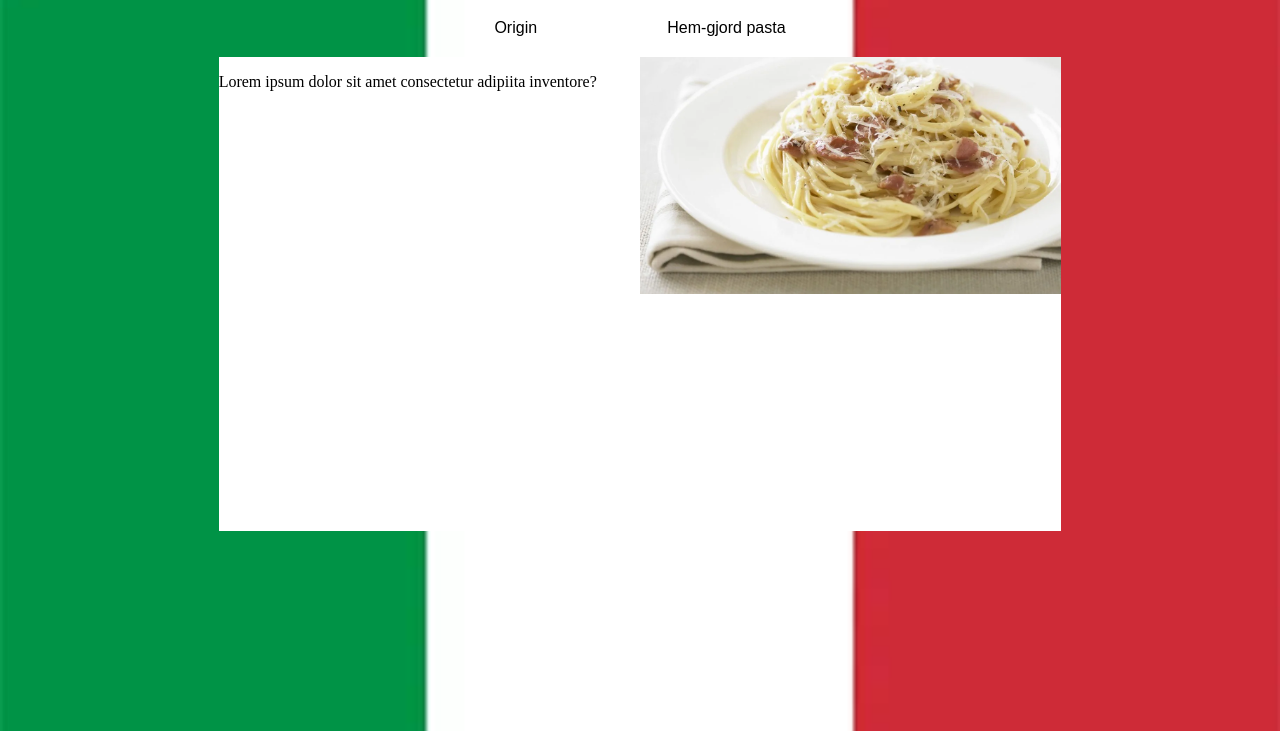
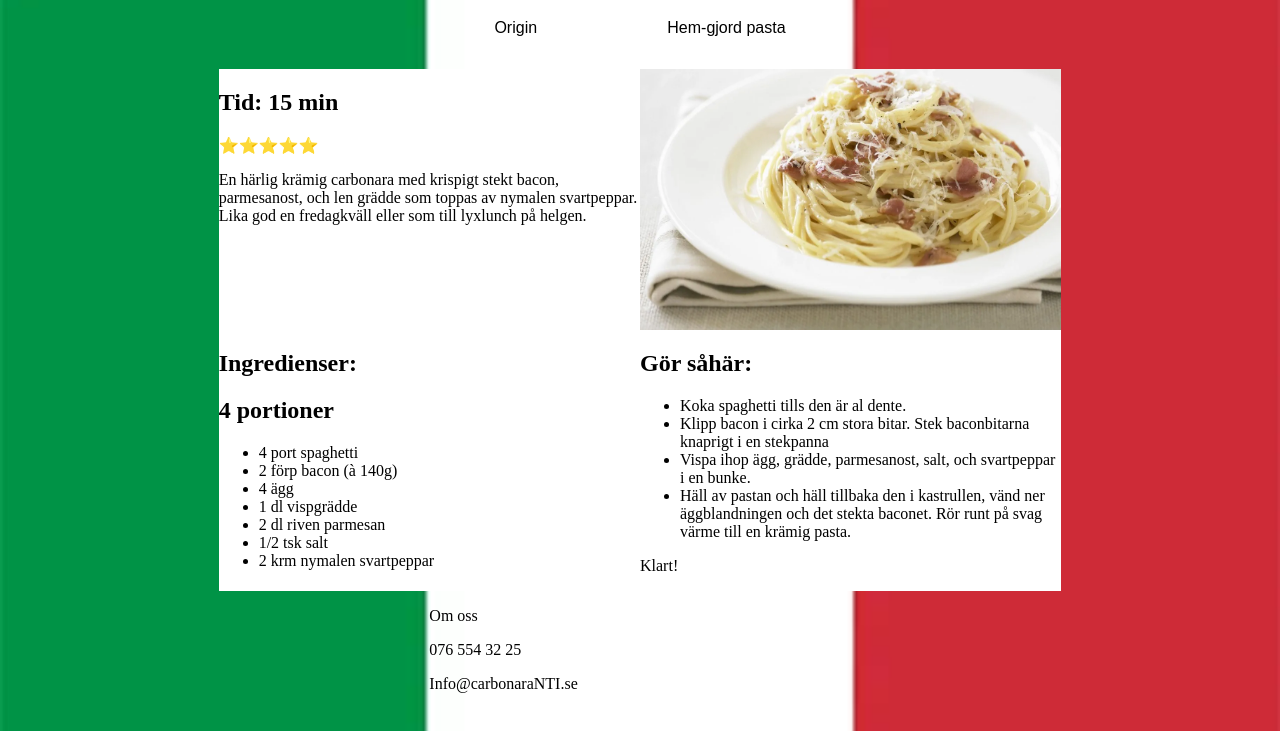
Before and after one commit to TE23E-Cal-Alstad/projekt-1, a plain HTML site: page index.html in a window 1280 px wide. Shown: the part 69-800 px from the top of the page. Drawn offline with Linux system fonts and the light colour scheme; a web font is replaced by a local one.

Commit message:
html klar

```diff
--- a/index.html
+++ b/index.html
@@ -1,15 +1,17 @@
 <!DOCTYPE html>
 <html lang="sv">
+
 <head>
     <meta charset="UTF-8">
     <meta name="viewport" content="width=device-width, initial-scale=1.0">
     <title>Projekt 1</title>
     <link rel="stylesheet" href="style.css">
 </head>
+
 <body>
     <div class="heder">
         <div id="rubrik">
-                <h1>Pasta Carbonara</h1>
+            <h1>Pasta Carbonara</h1>
         </div>
         <div class="länkar">
             <a href="https://sv.wikipedia.org/wiki/Pasta_alla_carbonara">Origin</a>
@@ -17,19 +19,51 @@
 
         </div>
     </div>
-        <div id="förklara">
-            <p>Lorem ipsum dolor sit amet consectetur adipiita inventore?</p>
+    <div id="förklara">
+        <div id="flexbox-placering">
+            <h2 id="tidram">Tid: 15 min</h2>
+            <p id="stjärnor">⭐⭐⭐⭐⭐</p>
         </div>
-        <img src="./img/spaghetticarbonara-1200x675.webp" alt="carbonara">
+        <p>En härlig krämig carbonara med krispigt stekt bacon, parmesanost, och len grädde som toppas av nymalen
+            svartpeppar. Lika god en fredagkväll eller som till lyxlunch på helgen.</p>
+    </div>
+    <img src="./img/spaghetticarbonara-1200x675.webp" alt="carbonara">
 
-        <div id="ingrediens">
-
+    <div id="ingrediens">
+        <div id="flexbox-placering">
+            <h2>Ingredienser:</h2>
+            <h2>4 portioner</h2>
         </div>
-        <div id="instruktioner">
-
+        <ul>
+            <li>4 port spaghetti</li>
+            <li>2 förp bacon (à 140g)</li>
+            <li>4 ägg</li>
+            <li>1 dl vispgrädde</li>
+            <li>2 dl riven parmesan</li>
+            <li>1/2 tsk salt</li>
+            <li>2 krm nymalen svartpeppar</li>
+        </ul>
+    </div>
+    <div id="instruktioner">
+        <h2>Gör såhär:</h2>
+        <ul>
+            <li>Koka spaghetti tills den är al dente.</li>
+            <li>Klipp bacon i cirka 2 cm stora bitar. Stek baconbitarna knaprigt i en stekpanna</li>
+            <li>Vispa ihop ägg, grädde, parmesanost, salt, och svartpeppar i en bunke.</li>
+            <li>Häll av pastan och häll tillbaka den i kastrullen, vänd ner äggblandningen och det stekta baconet. Rör runt på svag värme till en krämig pasta.</li>
+        </ul>
+        <p>Klart!</p>
+    </div>
+    <footer>
+        <div id="flexbox-placering">
+            <p>Om oss</p>
+            <p>076 554 32 25</p>
         </div>
+        <p>Info@carbonaraNTI.se</p>
+    </footer>
 
 
 
 </body>
+
 </html>
--- a/style.css
+++ b/style.css
@@ -38,8 +38,8 @@ a{
 img{
     grid-column: 4/6;
     grid-row: 2/3;
-    width:100%;
-
+    width: 100%;
+    height: 100%;
 }
 
 #förklara {
@@ -62,3 +62,8 @@ img{
 
     background-color: #ffffff;
 }
+
+footer{
+    grid-column: 3/5;
+    grid-row: 4/5;
+}
```
